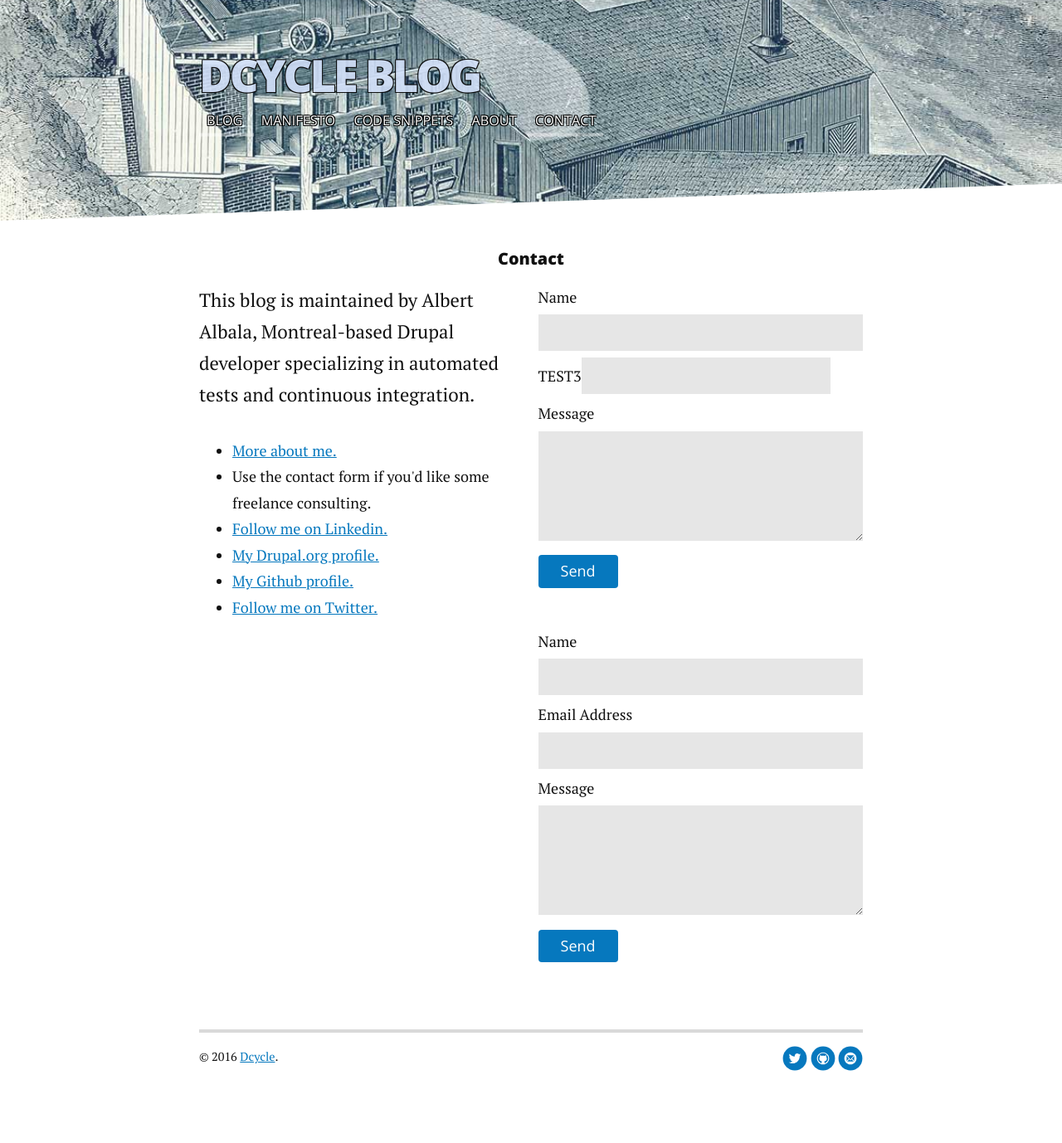
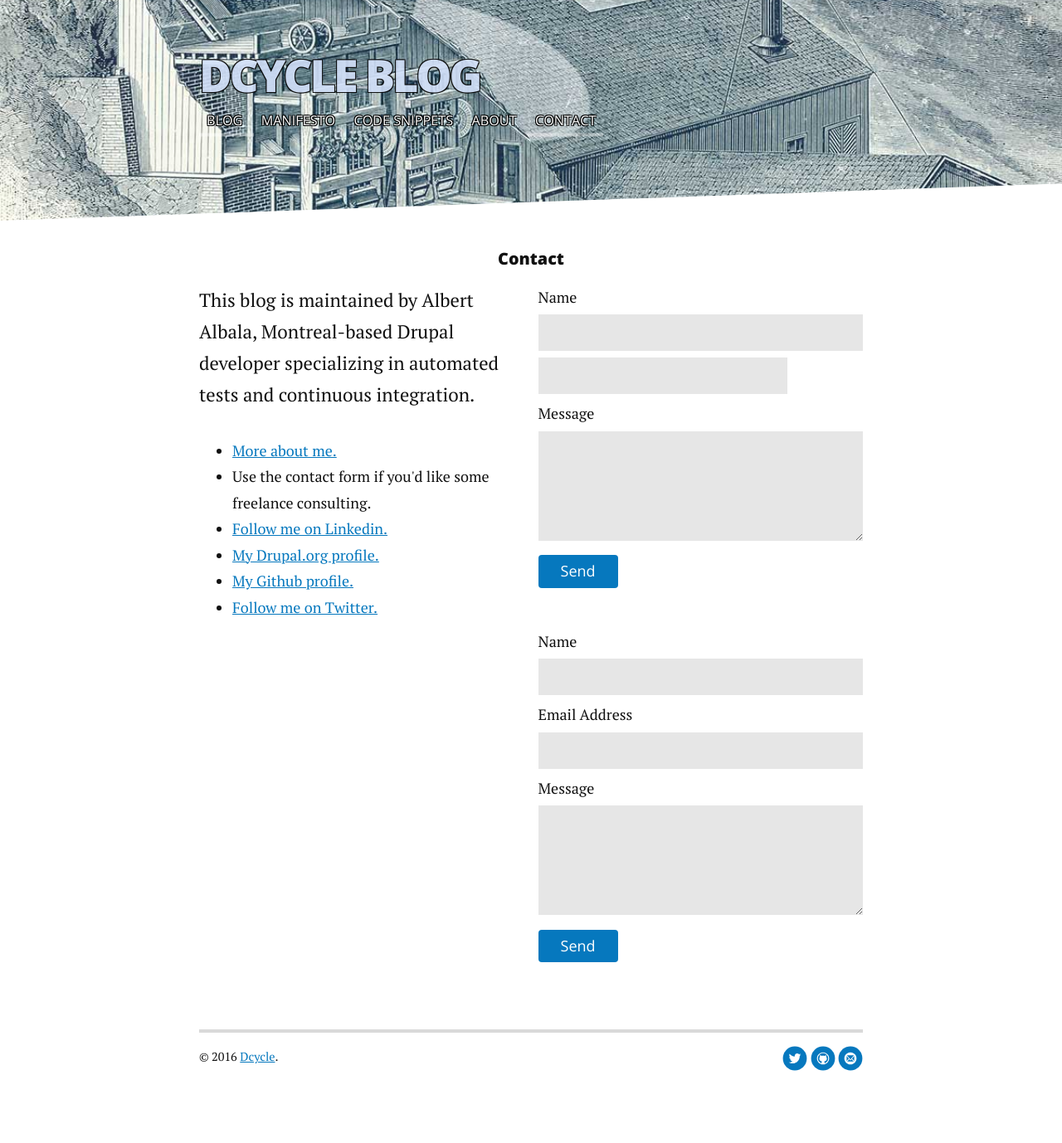
Before and after one commit to alberto56/dcycleblog, a Jekyll site: the page built from contact.md, in a window 1280 px wide. Shown: the whole page at 83% size. Built offline with Jekyll 4.4.1, drawn with Linux system fonts in a browser that asks for light colours; nearby versions of some CDN libraries.

Commit message:
Update contact.md

```diff
--- a/contact.md
+++ b/contact.md
@@ -20,7 +20,7 @@ title: Contact Dcycle
     <label for="name">Name</label>
     <input type="hidden" name="_next" value="http://blog.dcycle.com/thanks">
     <input type="text" id="name" name="name" class="full-width"><br>
-    TEST3<input type="email" name="_replyto">
+    <input type="email" name="_replyto">
     <label for="message">Message</label>
     <textarea name="message" id="message" cols="30" rows="10" class="full-width"></textarea><br>
     <input type="submit" value="Send" class="button">
@@ -29,7 +29,7 @@ title: Contact Dcycle
     <label for="name">Name</label>
     <input type="hidden" name="_next" value="http://blog.dcycle.com/thanks">
     <input type="text" id="name" name="name" class="full-width"><br>
-    <label for="email">Email Address</label>
+    <label for="_replyto">Email Address</label>
     <input type="email" id="email" name="_replyto" class="full-width"><br>
     <label for="message">Message</label>
     <textarea name="message" id="message" cols="30" rows="10" class="full-width"></textarea><br>
```
